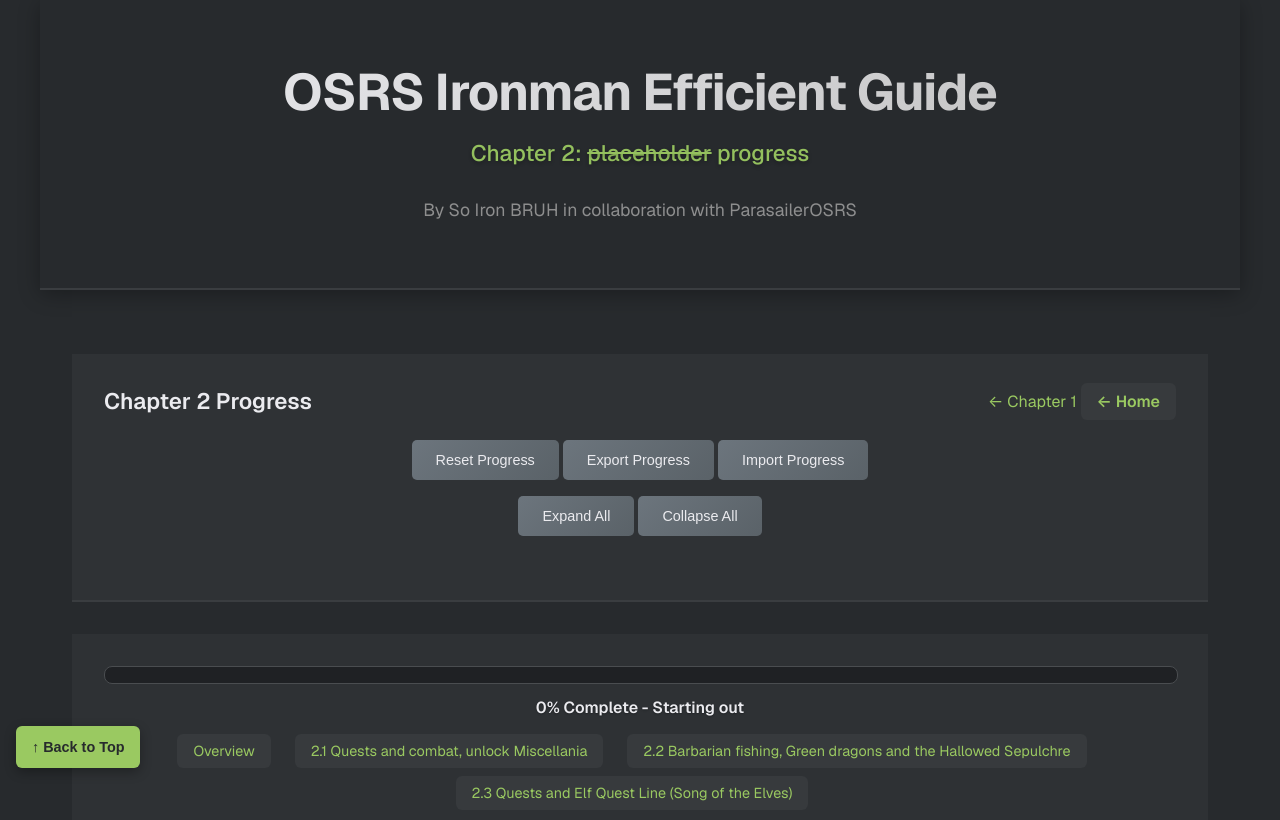
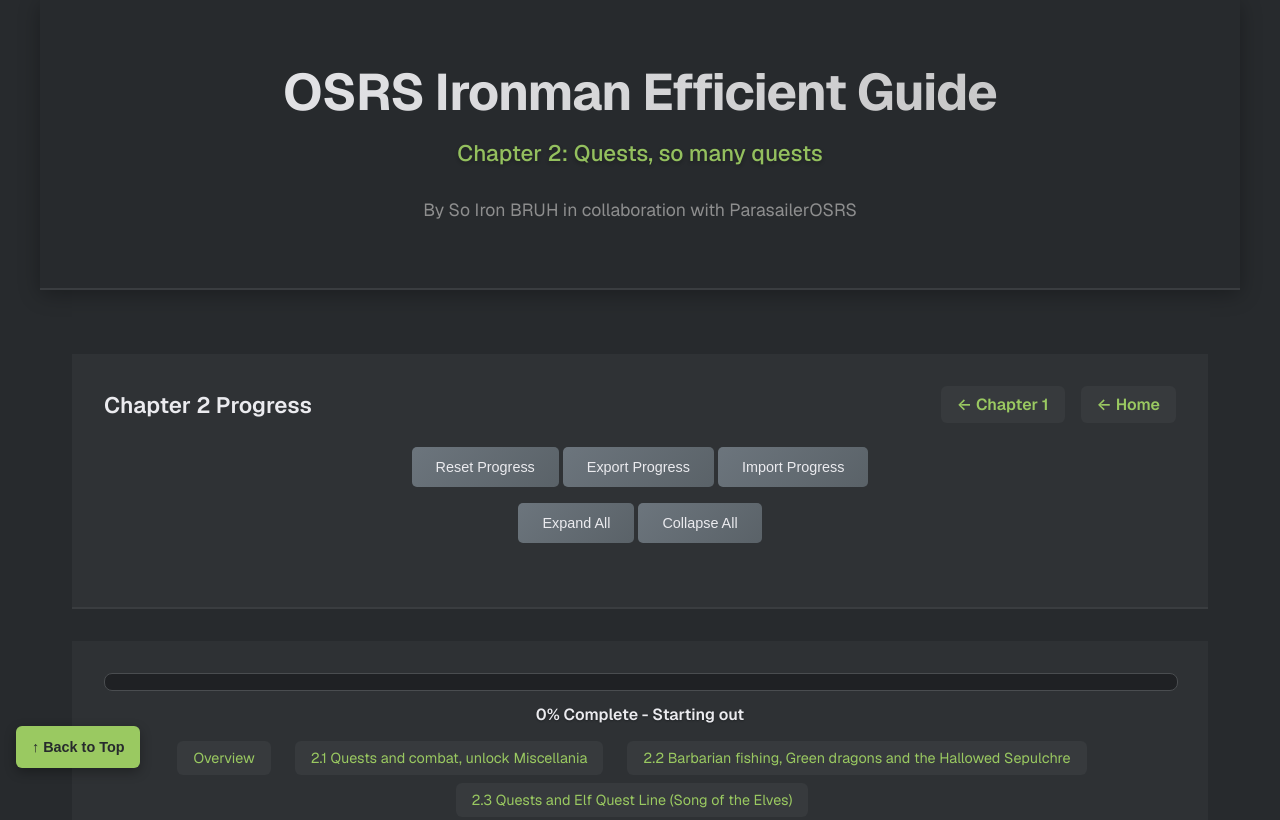
Before and after one commit to kaboomtheory/HCIM-Guide, a plain HTML site: page chapters/chapter2.html in a window 1280 px wide. Shown: the top 820 px of the page. Drawn offline with nearby package versions, Linux system fonts and the light colour scheme.

Commit message:
Changed chapter title for Chapter 2 Fixed button in Chapter 2 that goes back to Chapter1, and added styling.

```diff
--- a/assets/css/chapter1.css
+++ b/assets/css/chapter1.css
@@ -53,6 +53,12 @@ body {
   font-weight: 600;
 }
 
+.header-links {
+  display: flex;
+  align-items: center;
+  gap: 0.5rem;
+}
+
 .home-link {
   color: #9ac961;
   text-decoration: none;
@@ -64,6 +70,22 @@ body {
 }
 
 .home-link:hover {
+  background: #4a4d50;
+  color: #a8d46a;
+}
+
+.chapter-link {
+  color: #9ac961;
+  text-decoration: none;
+  font-weight: 600;
+  padding: 0.5rem 1rem;
+  border-radius: 6px;
+  background: #373a3d;
+  transition: all 0.3s ease;
+  margin-right: 0.5rem;
+}
+
+.chapter-link:hover {
   background: #4a4d50;
   color: #a8d46a;
 }
--- a/chapters/chapter2.html
+++ b/chapters/chapter2.html
@@ -46,7 +46,7 @@
     <header role="banner">
       <div class="hero-section">
         <h1>OSRS Ironman Efficient Guide</h1>
-        <p class="subtitle">Chapter 2: <span style="text-decoration: line-through;">placeholder</span> progress</p>
+        <p class="subtitle">Chapter 2: Quests, so many quests </p>
         <p class="authors">By So Iron BRUH in collaboration with ParasailerOSRS</p>
       </div>
     </header>
```
